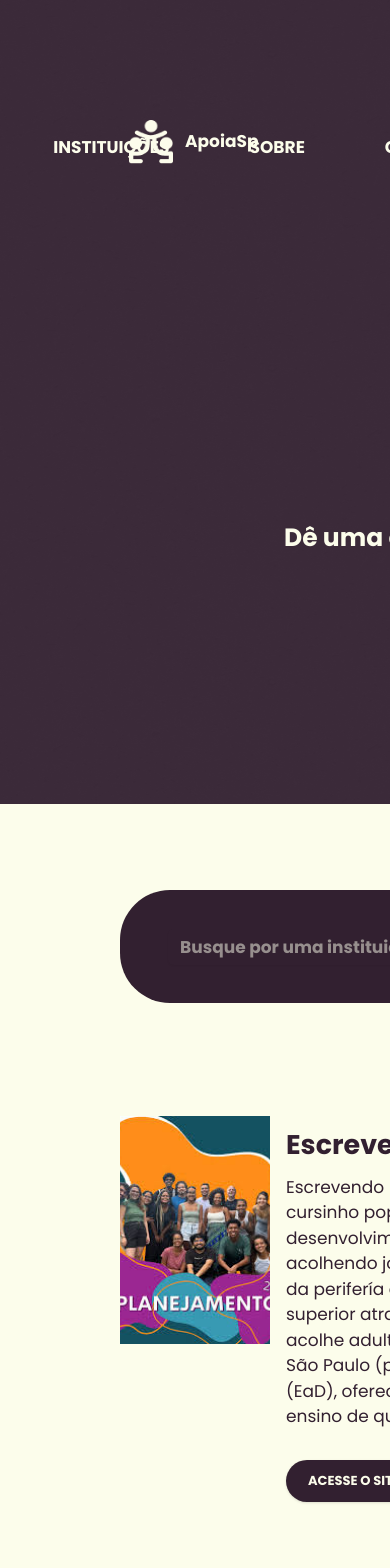
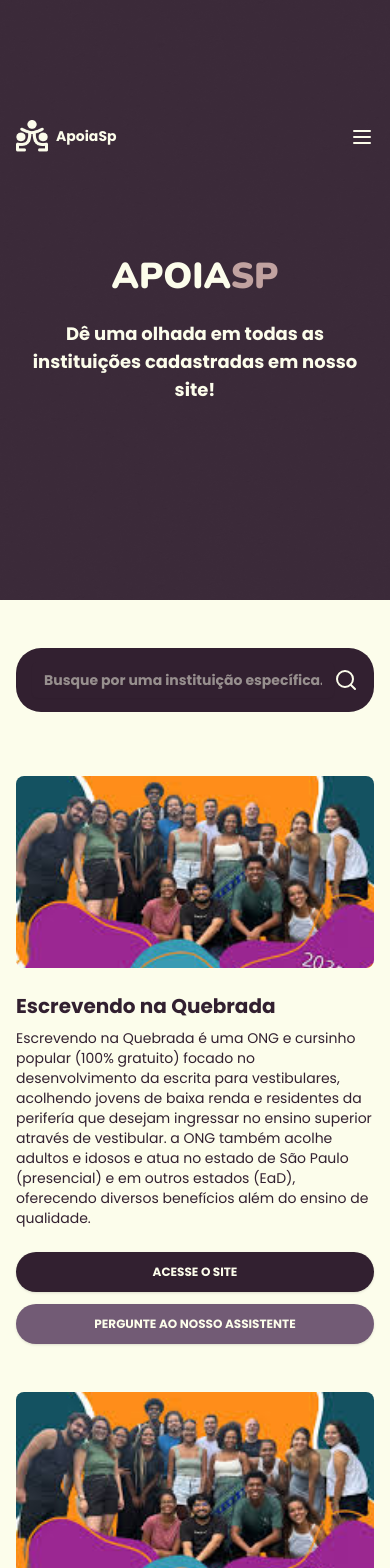
Before and after one commit to felixxleandro/ApoiaSp, a React (Vite) app: page /institutos in a window 390 px wide. Shown: the top 1568 px of the page. Built offline with nearby package versions, Linux system fonts and the light colour scheme.

Commit message:
Tornar o site ApoiaSP totalmente responsivo

```diff
--- a/src/components/navbar.tsx
+++ b/src/components/navbar.tsx
@@ -1,4 +1,6 @@
 import { Link } from "react-router-dom";
+import { useState } from "react";
+import { Menu, X } from "lucide-react";
 
 const navItems = [
   { id: 1, label: "HOME", href: "/" },
@@ -6,23 +8,40 @@ const navItems = [
   { id: 3, label: "SOBRE", href: "/sobre" },
   { id: 4, label: "CHATBOT", href: "/chatbot" },
 ];
+
 function Navbar() {
+  const [isMenuOpen, setIsMenuOpen] = useState(false);
+
   return (
     <>
-      <div className="absolute top-[120px] left-[129px] flex items-center z-10">
-        <img className="w-11 h-11" alt="Group" src="/group-2.png" />
-        <div className="ml-3 font-['Poppins',Helvetica] font-bold text-[#fcfdeb] text-[17px]">
+      {/* Desktop Logo */}
+      <div className="absolute top-[120px] left-4 md:left-[129px] flex items-center z-20">
+        <img className="w-8 h-8 md:w-11 md:h-11" alt="Group" src="/group-2.png" />
+        <div className="ml-2 md:ml-3 font-['Poppins',Helvetica] font-bold text-[#fcfdeb] text-sm md:text-[17px]">
           ApoiaSp
         </div>
       </div>
 
-      <nav className="absolute top-[135px] left-1/2 transform -translate-x-1/2 z-10">
-        <ul className="flex space-x-20">
+      {/* Mobile Menu Button */}
+      <button
+        onClick={() => setIsMenuOpen(!isMenuOpen)}
+        className="absolute top-[125px] right-4 z-20 md:hidden"
+      >
+        {isMenuOpen ? (
+          <X className="w-6 h-6 text-[#fcfdeb]" />
+        ) : (
+          <Menu className="w-6 h-6 text-[#fcfdeb]" />
+        )}
+      </button>
+
+      {/* Desktop Navigation */}
+      <nav className="hidden md:block absolute top-[135px] left-1/2 transform -translate-x-1/2 z-10">
+        <ul className="flex space-x-8 lg:space-x-20">
           {navItems.map((item) => (
             <li key={item.id} className="h-[26px]">
               <Link
                 to={item.href}
-                className="font-['Poppins',Helvetica] font-bold text-[#fcfdeb] text-[17px] hover:text-[#c1a2a0] transition-colors"
+                className="font-['Poppins',Helvetica] font-bold text-[#fcfdeb] text-sm lg:text-[17px] hover:text-[#c1a2a0] transition-colors"
               >
                 {item.label}
               </Link>
@@ -30,6 +49,25 @@ function Navbar() {
           ))}
         </ul>
       </nav>
+
+      {/* Mobile Navigation */}
+      {isMenuOpen && (
+        <nav className="md:hidden absolute top-[170px] left-0 right-0 bg-[#322030] bg-opacity-95 z-10 p-4">
+          <ul className="flex flex-col space-y-4">
+            {navItems.map((item) => (
+              <li key={item.id}>
+                <Link
+                  to={item.href}
+                  onClick={() => setIsMenuOpen(false)}
+                  className="font-['Poppins',Helvetica] font-bold text-[#fcfdeb] text-lg hover:text-[#c1a2a0] transition-colors block py-2"
+                >
+                  {item.label}
+                </Link>
+              </li>
+            ))}
+          </ul>
+        </nav>
+      )}
     </>
   );
 }
--- a/src/screens/Institutos.tsx
+++ b/src/screens/Institutos.tsx
@@ -10,7 +10,7 @@ const institutions = [
   {
     id: 1,
     name: "Escrevendo na Quebrada",
-    image: "./public/foto-institui--o-1.png",
+    image: "/foto-institui--o-1.png",
     description:
       "Escrevendo na Quebrada é uma ONG e cursinho popular (100% gratuito) focado no desenvolvimento da escrita para vestibulares, acolhendo jovens de baixa renda e residentes da perifería que desejam ingressar no ensino superior através de vestibular. a ONG também acolhe adultos e idosos e atua no estado de  São Paulo (presencial) e em outros estados (EaD), oferecendo diversos benefícios além do ensino de qualidade.",
   },
@@ -28,8 +28,8 @@ export const Institutos = (): JSX.Element => {
     <div className="bg-[#fcfdeb] flex flex-row justify-center w-full">
       <div className="bg-[#fcfdeb] overflow-hidden w-full max-w-[1440px] relative">
         {/* Hero Section */}
-        <header className="relative w-full h-[804px]">
-          <div className="absolute w-full h-full top-0 left-0 bg-[url(/foto-painel.png)] bg-cover bg-[50%_50%]">
+        <header className="relative w-full h-[600px] md:h-[804px]">
+          <div className="absolute w-full h-full top-0 left-0 bg-[url(/foto-painel.png)] bg-cover bg-center">
             <div className="h-full bg-[#322030f2]" />
           </div>
 
@@ -37,54 +37,54 @@ export const Institutos = (): JSX.Element => {
           <Navbar />
 
           {/* Hero Content */}
-          <div className="absolute w-[1204px] h-[162px] top-[358px] left-[120px] text-center">
-            <h1 className="font-['Nunito',Helvetica] font-black text-[86px] tracking-[0] leading-normal whitespace-nowrap">
+          <div className="absolute w-full px-4 top-[250px] md:top-[358px] left-1/2 transform -translate-x-1/2 text-center z-10">
+            <h1 className="font-['Nunito',Helvetica] font-black text-4xl md:text-6xl lg:text-[86px] tracking-[0] leading-normal">
               <span className="text-[#fcfdeb]">APOIA</span>
               <span className="text-[#c1a2a0]">SP</span>
             </h1>
-            <p className="mt-8 font-['Poppins',Helvetica] font-bold text-[#fcfdeb] text-[25px]">
+            <p className="mt-4 md:mt-8 font-['Poppins',Helvetica] font-bold text-[#fcfdeb] text-lg md:text-xl lg:text-[25px] px-4">
               Dê uma olhada em todas as instituições cadastradas em nosso site!
             </p>
           </div>
         </header>
 
         {/* Search Bar */}
-        <div className="mx-auto w-[1202px] mt-[86px] mb-[113px] px-[120px]">
-          <div className="relative w-full h-[113px] bg-[#322030] rounded-[50px] flex items-center px-12">
+        <div className="mx-4 md:mx-8 lg:mx-auto lg:w-[1202px] mt-12 md:mt-[86px] mb-16 md:mb-[113px]">
+          <div className="relative w-full h-16 md:h-20 lg:h-[113px] bg-[#322030] rounded-[25px] md:rounded-[50px] flex items-center px-4 md:px-8 lg:px-12">
             <Input
-              className="flex-1 bg-transparent border-none text-[17px] font-['Poppins',Helvetica] font-bold text-[#fcfdeb80] placeholder:text-[#fcfdeb80] focus-visible:ring-0"
+              className="flex-1 bg-transparent border-none text-sm md:text-base lg:text-[17px] font-['Poppins',Helvetica] font-bold text-[#fcfdeb80] placeholder:text-[#fcfdeb80] focus-visible:ring-0"
               placeholder="Busque por uma instituição específica..."
             />
-            <Search className="w-8 h-8 text-[#fcfdeb]" />
+            <Search className="w-6 h-6 md:w-8 md:h-8 text-[#fcfdeb]" />
           </div>
         </div>
 
         {/* Institution Cards */}
-        <div className="px-[120px] space-y-[106px]">
+        <div className="px-4 md:px-8 lg:px-[120px] space-y-12 md:space-y-16 lg:space-y-[106px]">
           {institutions.map((institution) => (
             <Card
               key={institution.id}
               className="border-none shadow-none bg-transparent"
             >
-              <CardContent className="p-0 flex">
+              <CardContent className="p-0 flex flex-col md:flex-row gap-4 md:gap-[16px]">
                 <img
-                  className="w-[227px] h-[228px] object-cover"
+                  className="w-full md:w-48 lg:w-[227px] h-48 md:h-48 lg:h-[228px] object-cover rounded-lg"
                   alt="Foto instituição"
                   src={institution.image}
                 />
-                <div className="ml-[16px] flex-1">
-                  <h2 className="font-['Poppins',Helvetica] font-bold text-[27px] text-[#322030] mt-[9px]">
+                <div className="flex-1">
+                  <h2 className="font-['Poppins',Helvetica] font-bold text-xl md:text-2xl lg:text-[27px] text-[#322030] mt-2 md:mt-[9px]">
                     {institution.name}
                   </h2>
-                  <p className="font-['Poppins',Helvetica] font-normal text-[17px] text-[#322030] mt-[9px] max-w-[956px]">
+                  <p className="font-['Poppins',Helvetica] font-normal text-sm md:text-base lg:text-[17px] text-[#322030] mt-2 md:mt-[9px]">
                     {institution.description}
                   </p>
-                  <div className="flex gap-3 mt-[30px]">
-                    <Button className="h-[42px] px-[22px] bg-[#322030] text-[#fcfdeb] rounded-[50px] font-['Poppins',Helvetica] font-bold text-[13px]">
+                  <div className="flex flex-col sm:flex-row gap-3 mt-6 md:mt-[30px]">
+                    <Button className="h-10 md:h-[42px] px-4 md:px-[22px] bg-[#322030] text-[#fcfdeb] rounded-[25px] md:rounded-[50px] font-['Poppins',Helvetica] font-bold text-xs md:text-[13px]">
                       ACESSE O SITE
                     </Button>
-                    <Link to="/chatbot">
-                      <Button className="h-[42px] px-[22px] bg-[#725b75] text-[#fcfdeb] rounded-[50px] font-['Poppins',Helvetica] font-bold text-[13px]">
+                    <Link to="/chatbot" className="w-full sm:w-auto">
+                      <Button className="w-full h-10 md:h-[42px] px-4 md:px-[22px] bg-[#725b75] text-[#fcfdeb] rounded-[25px] md:rounded-[50px] font-['Poppins',Helvetica] font-bold text-xs md:text-[13px]">
                         PERGUNTE AO NOSSO ASSISTENTE
                       </Button>
                     </Link>
@@ -96,37 +96,37 @@ export const Institutos = (): JSX.Element => {
         </div>
 
         {/* Footer */}
-        <footer className="mt-[116px] pt-9 border-t border-solid">
-          <div className="px-[120px] flex justify-between items-center">
+        <footer className="mt-16 md:mt-[116px] pt-6 md:pt-9 border-t border-solid">
+          <div className="px-4 md:px-8 lg:px-[120px] flex flex-col md:flex-row justify-between items-center gap-4 pb-6">
             <div className="flex items-center">
-              <img className="w-12 h-[49px]" alt="Logo" src="/logo.png" />
-              <div className="ml-3 font-['Poppins',Helvetica] font-bold text-[#322030] text-base">
+              <img className="w-10 h-10 md:w-12 md:h-[49px]" alt="Logo" src="/logo.png" />
+              <div className="ml-2 md:ml-3 font-['Poppins',Helvetica] font-bold text-[#322030] text-sm md:text-base">
                 ApoiaSp
               </div>
             </div>
 
-            <div className="font-['Inter',Helvetica] font-medium text-[#322030] text-base text-center">
+            <div className="font-['Inter',Helvetica] font-medium text-[#322030] text-xs md:text-base text-center">
               © 2025 - Todos os direitos reservados a ApoiaSP.
             </div>
 
-            <div className="flex gap-[12px]">
+            <div className="flex gap-3 md:gap-[12px]">
               <img
-                className="w-5 h-5"
+                className="w-4 h-4 md:w-5 md:h-5"
                 alt="Logo tiktok"
                 src="/logo-tiktok.svg"
               />
               <img
-                className="w-5 h-5"
+                className="w-4 h-4 md:w-5 md:h-5"
                 alt="Logo facebook"
                 src="/logo-facebook.svg"
               />
               <img
-                className="w-5 h-5"
+                className="w-4 h-4 md:w-5 md:h-5"
                 alt="Logo linkedin"
                 src="/logo-linkedin.svg"
               />
               <img
-                className="w-5 h-5"
+                className="w-4 h-4 md:w-5 md:h-5"
                 alt="Logo instagram"
                 src="/logo-instagram.svg"
               />
```
Also changed, not shown: src/screens/Homepage.tsx (+47 -49 lines).
